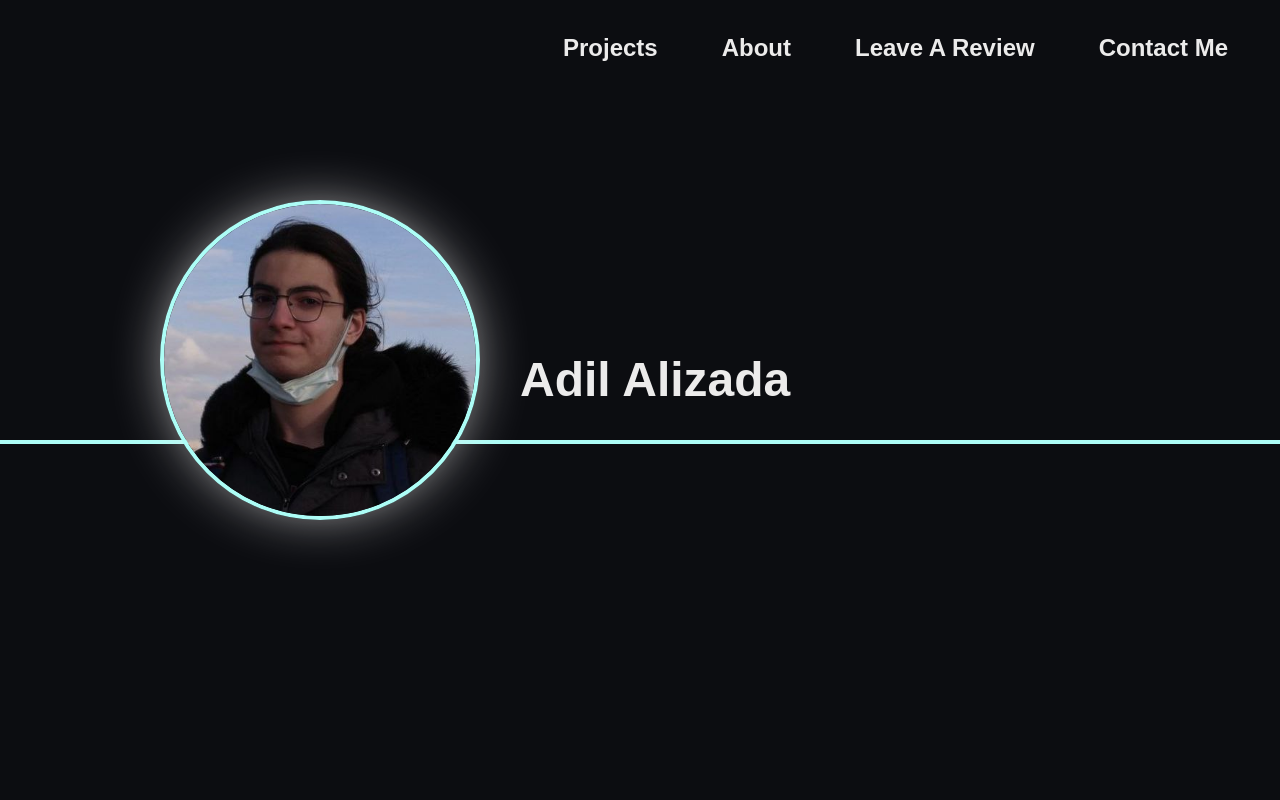
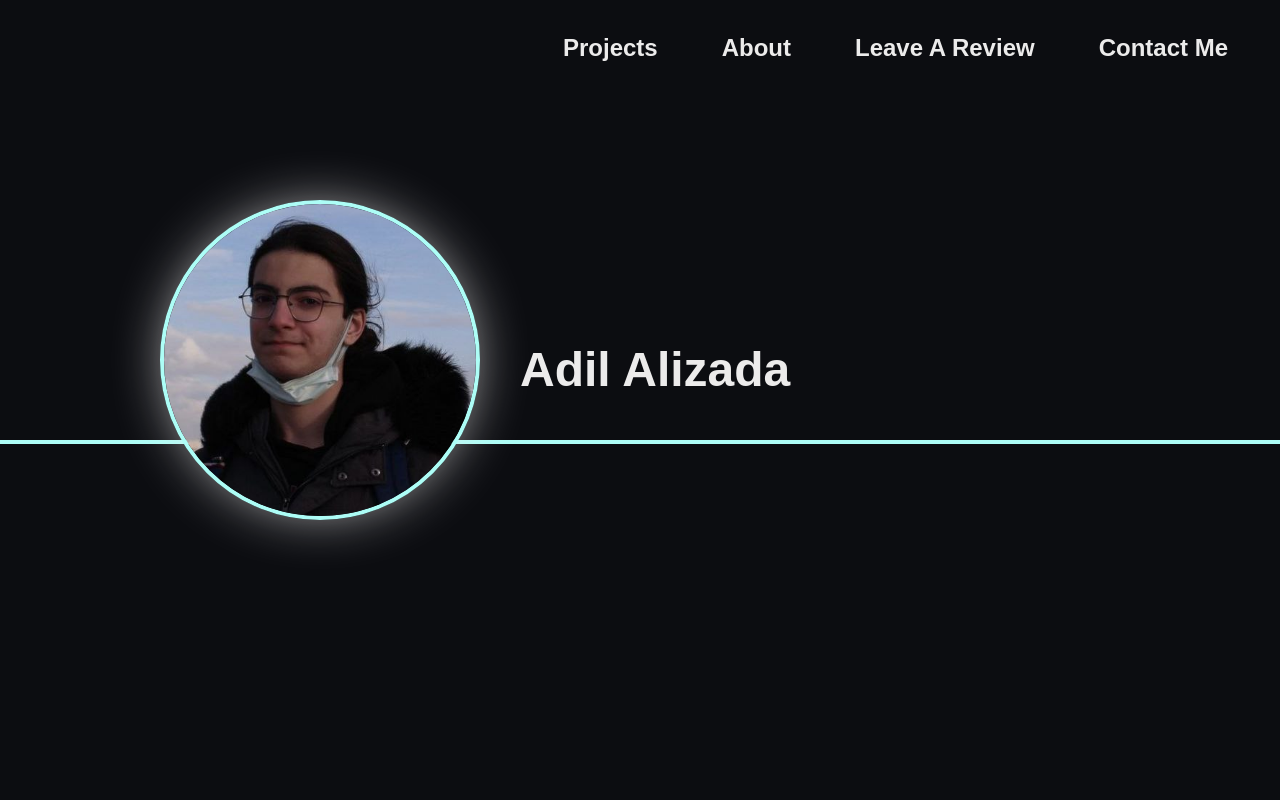
Before and after one commit to AdiKsOnDev/PortfolioWebPage, a React (Create React App) app in the folder front-end/: page / in a window 1280 px wide. Shown: the top 800 px of the page. Built offline with nearby package versions, Linux system fonts and the light colour scheme; no server answers.

Commit message:
Text location

```diff
--- a/front-end/src/components/Profile.js
+++ b/front-end/src/components/Profile.js
@@ -6,7 +6,7 @@ function Profile() {
             <div className="flex flex-row items-center absolute w-full top-1/4 z-10">
                 <div className="w-40"></div>
                 <img alt="profile-pic" src={ProfilePic} className="rounded-full w-1/4 border-4 border-accent shadow-[0_0px_60px_-15px_rgba(0,0,0,0.3)] shadow-tertiary" />
-                <h1 className="text-5xl text-tertiary font-semibold ml-10 mt-10">Adil Alizada</h1>
+                <h1 className="text-5xl text-tertiary font-semibold ml-10 mt-5">Adil Alizada</h1>
             </div>
             <hr className="w-full border-t-4 border-accent absolute top-55-p z-0" />
         </div>
```
